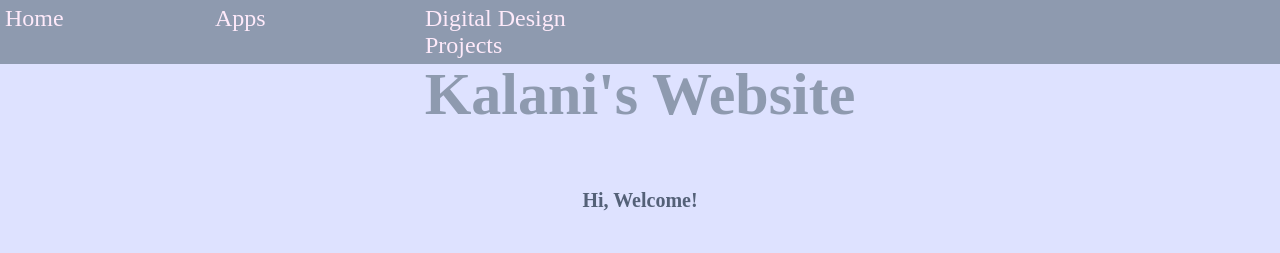
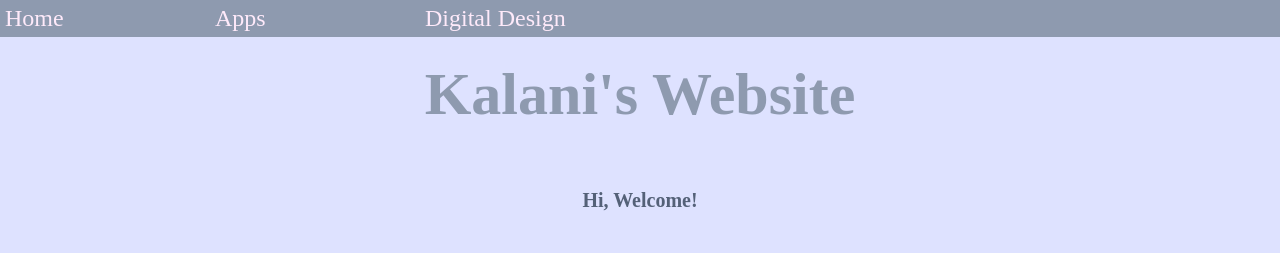
Before and after one commit to WVCS/wvcs--kk252, a plain HTML site: page index.html in a window 1280 px wide. Shown: the top 253 px of the page. Drawn offline with Linux system fonts and the light colour scheme.

Commit message:
Update index.html

```diff
--- a/index.html
+++ b/index.html
@@ -19,7 +19,7 @@
 <ul>
   <li><a href="index.html">Home</a></li>
   <li><a href="apps.html">Apps</a></li>
-  <li><a href="digitaldesign.html">Digital Design Projects</a></li>
+  <li><a href="digitaldesign.html">Digital Design</a></li>
 </ul>
 
 
```
